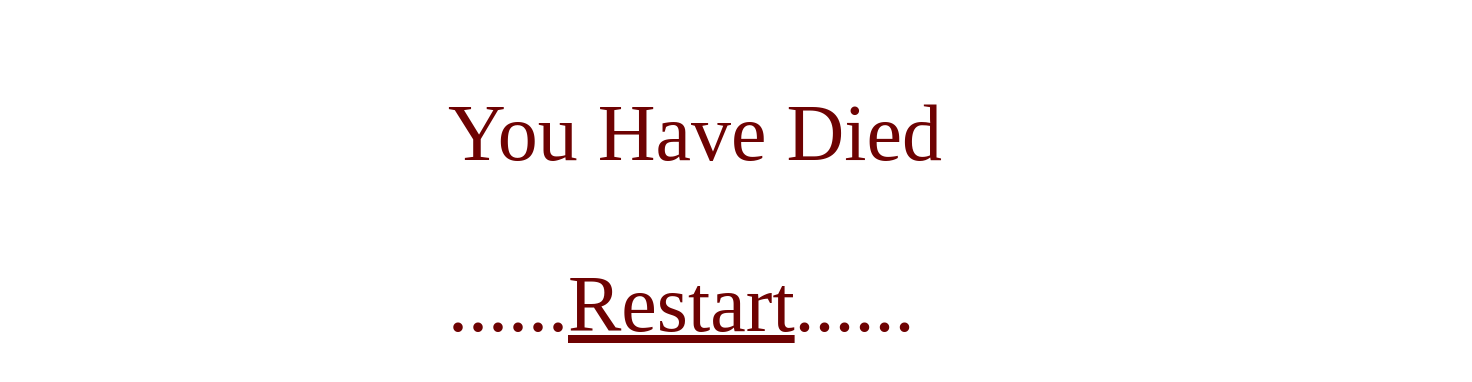
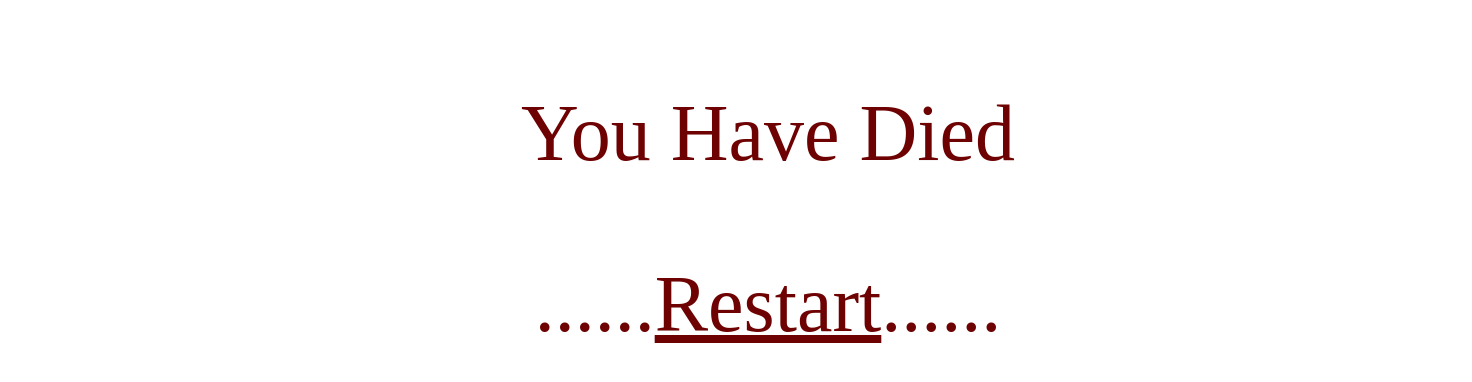
Before and after one commit to landoE324/game_project, a plain HTML site: page defeat.html in a window 1280 px wide. Shown: the whole page, 1472 px wide, since content can reach past the window. Drawn offline with Linux system fonts and the light colour scheme.

Commit message:
cleaned up css and centered text

```diff
--- a/design.css
+++ b/design.css
@@ -25,6 +25,10 @@ a {
     left: 400px;
 }
 
+h1,p {
+    text-align: center
+}
+
 body#death {
     background-color: white;
 }
@@ -33,7 +37,7 @@ div#died {
     height: 1024px;
     width: 1024px;
     position: absolute;
-    left: 35%;
+    left: 20%;
 }
 
 body#death p {
```
Also changed, not shown: chose_start.html (+1 -1 lines).
